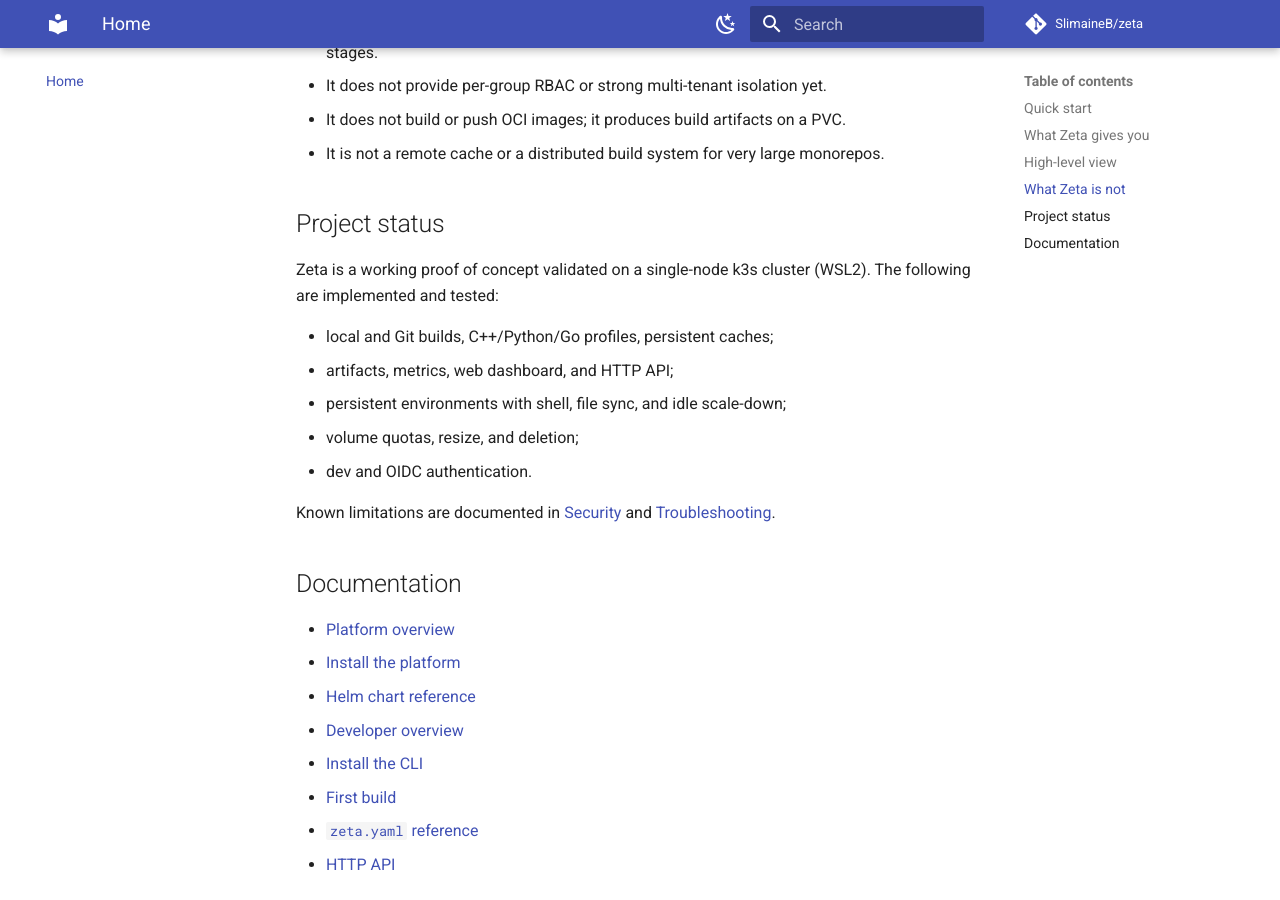
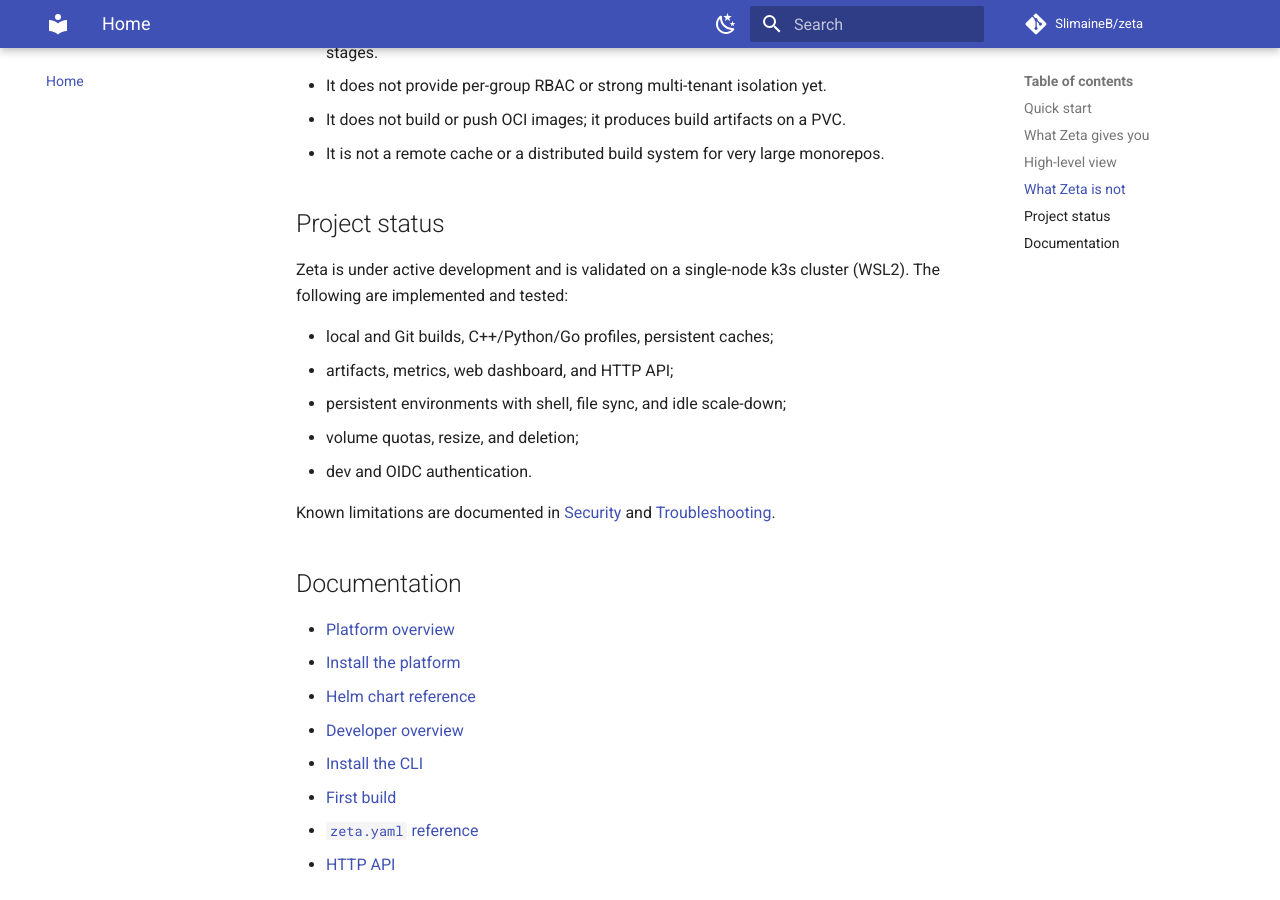
Before and after one commit to SlimaineB/zeta, an MkDocs documentation site: the page built from docs/index.md, in a window 1280 px wide and 900 px high, scrolled down 2350 px. Built offline with MkDocs 1.6.1 and Material for MkDocs 9.7.7, drawn with Linux system fonts in a browser that asks for light colours; comment, search, counter and statistics services are not loaded.

Commit message:
Remove POC wording from documentation

```diff
--- a/docs/index.md
+++ b/docs/index.md
@@ -146,8 +146,8 @@ zeta CLI  <--- WebSocket --->  portal sync hub  <--- WebSocket --->  syncd
 
 ## Project status
 
-Zeta is a working proof of concept validated on a single-node k3s cluster
-(WSL2). The following are implemented and tested:
+Zeta is under active development and is validated on a single-node k3s
+cluster (WSL2). The following are implemented and tested:
 
 - local and Git builds, C++/Python/Go profiles, persistent caches;
 - artifacts, metrics, web dashboard, and HTTP API;
```
Also changed, not shown: README.md (+3 -3 lines), docs/operations/security.md (+1 -1 lines), docs/operations/troubleshooting.md (+1 -1 lines).
